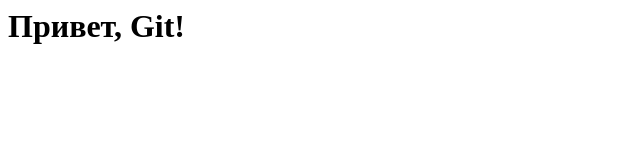
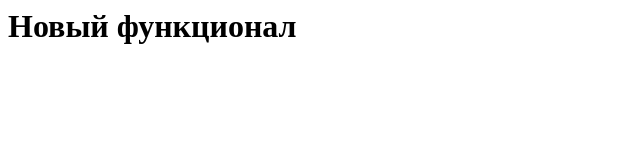
Before and after one commit to Smurflo-k/Smurflo-k-Continuous_development, a plain HTML site: page index.html in a window 1280 px wide. Shown: the whole page, without its empty margins (0-640 px from the left). Drawn offline with Linux system fonts and the light colour scheme.

Commit message:
Фиксим, работаем

```diff
--- a/index.html
+++ b/index.html
@@ -1 +1 @@
-<h1>Привет, Git!</h1>
+<h1>Новый функционал</h1>
```
